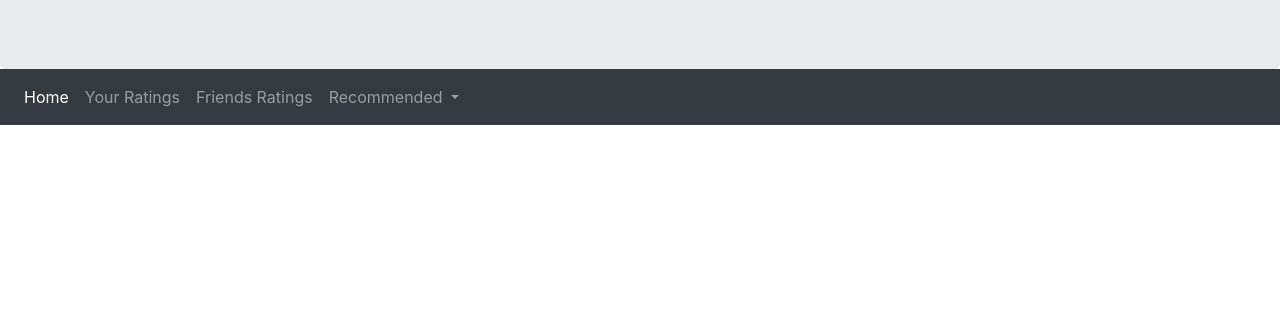
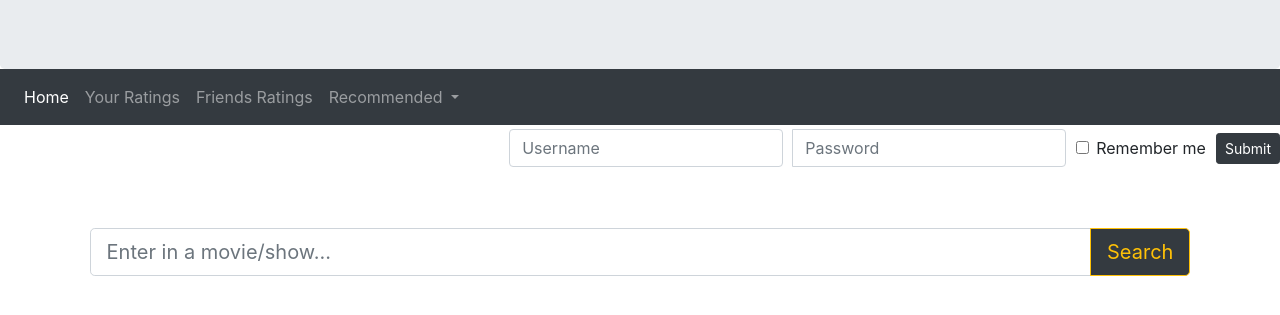
Before and after one commit to ATran11/Movie_Ratings, a plain HTML site: page Index.html in a window 1280 px wide. Shown: the part 233-548 px from the top of the page. Drawn offline with nearby package versions, Linux system fonts and the light colour scheme.

Commit message:
second update

```diff
--- a/Index.html
+++ b/Index.html
@@ -1,20 +1,23 @@
 <!doctype html>
 <html lang="en">
+
 <head>
   <meta charset="utf-8">
   <meta name="viewport" content="width=device-width, initial-scale=1, shrink-to-fit=no">
 
-    <link rel="stylesheet" href="https://cdn.jsdelivr.net/npm/bootstrap@4.5.3/dist/css/bootstrap.min.css" integrity="sha384-TX8t27EcRE3e/ihU7zmQxVncDAy5uIKz4rEkgIXeMed4M0jlfIDPvg6uqKI2xXr2" crossorigin="anonymous">
-    <link rel = "stylesheet" href = "frontpage.css">
+  <link rel="stylesheet" href="https://cdn.jsdelivr.net/npm/bootstrap@4.5.3/dist/css/bootstrap.min.css"
+    integrity="sha384-TX8t27EcRE3e/ihU7zmQxVncDAy5uIKz4rEkgIXeMed4M0jlfIDPvg6uqKI2xXr2" crossorigin="anonymous">
+  <link rel="stylesheet" href="style.css">
 
   <title>Rated</title>
 </head>
+
 <body>
   <!-- Jumbotron -->
-    <div class = "jumbotron text-center">
-      <div class = "container">
-        <div class = "J-text">
-          <h1 class = "title">Rated</h1>
+  <div class="jumbotron text-center">
+    <div class="container">
+      <div class="J-text">
+        <h1 class="title">Rated</h1>
         <h4>Be your own critic</h4>
       </div>
     </div>
@@ -22,7 +25,8 @@
 
   <!-- Navigation Bar -->
   <nav class="navbar navbar-expand-lg navbar-dark bg-dark">
-      <button class="navbar-toggler" type="button" data-toggle="collapse" data-target="#navbarSupportedContent" aria-controls="navbarSupportedContent" aria-expanded="false" aria-label="Toggle navigation">
+    <button class="navbar-toggler" type="button" data-toggle="collapse" data-target="#navbarSupportedContent"
+      aria-controls="navbarSupportedContent" aria-expanded="false" aria-label="Toggle navigation">
       <span class="navbar-toggler-icon"></span>
     </button>
 
@@ -38,7 +42,8 @@
           <a class="nav-link" href="#">Friends Ratings</a>
         </li>
         <li class="nav-item dropdown">
-            <a class="nav-link dropdown-toggle" href="#" id="navbarDropdown" role="button" data-toggle="dropdown" aria-haspopup="true" aria-expanded="false">
+          <a class="nav-link dropdown-toggle" href="#" id="navbarDropdown" role="button" data-toggle="dropdown"
+            aria-haspopup="true" aria-expanded="false">
             Recommended
           </a>
           <div class="dropdown-menu" aria-labelledby="navbarDropdown">
@@ -53,7 +58,57 @@
     </div>
   </nav>
 
-    <script src="https://code.jquery.com/jquery-3.5.1.slim.min.js" integrity="sha384-DfXdz2htPH0lsSSs5nCTpuj/zy4C+OGpamoFVy38MVBnE+IbbVYUew+OrCXaRkfj" crossorigin="anonymous"></script>
-    <script src="https://cdn.jsdelivr.net/npm/bootstrap@4.5.3/dist/js/bootstrap.bundle.min.js" integrity="sha384-ho+j7jyWK8fNQe+A12Hb8AhRq26LrZ/JpcUGGOn+Y7RsweNrtN/tE3MoK7ZeZDyx" crossorigin="anonymous"></script>
+  <!--Login-->
+  <div class="login">
+    <form>
+      <div class="form-row align-items-center">
+        <div class="col-auto">
+          <label class="sr-only" for="inlineFormInput">Username</label>
+          <input type="text" class="form-control mb-2" id="inlineFormInput" placeholder="Username">
+        </div>
+        <div class="col-auto">
+          <label class="sr-only" for="inlineFormInputGroup">Password</label>
+          <div class="input-group mb-2">
+            <div class="input-group-prepend"></div>
+            <input type="text" class="form-control" id="inlineFormInputGroup" placeholder="Password">
+          </div>
+        </div>
+        <div class="col-auto">
+          <div class="form-check mb-2">
+            <input class="form-check-input" type="checkbox" id="autoSizingCheck">
+            <label class="form-check-label" for="autoSizingCheck">
+              Remember me
+            </label>
+          </div>
+        </div>
+        <div class="col-auto">
+          <button type="submit" class="btn btn-dark btn-sm mb-2">Submit</button>
+        </div>
+      </div>
+    </form>
+  </div>
+
+  <!--Searchbar-->
+  <div class="search">
+    <div class="input-group input-group-lg mb-3">
+      <input type="text" class="form-control" placeholder="Enter in a movie/show..." aria-label="Recipient's username"
+        aria-describedby="button-addon2">
+      <div class="input-group-append">
+        <button class="btn btn-dark btn-outline-warning mb-3" type="button" id="button-addon2">Search</button>
+      </div>
+    </div>
+  </div>
+
+  <!-- Footer -->
+  <footer>
+  </footer>
+
+  <script src="https://code.jquery.com/jquery-3.5.1.slim.min.js"
+    integrity="sha384-DfXdz2htPH0lsSSs5nCTpuj/zy4C+OGpamoFVy38MVBnE+IbbVYUew+OrCXaRkfj"
+    crossorigin="anonymous"></script>
+  <script src="https://cdn.jsdelivr.net/npm/bootstrap@4.5.3/dist/js/bootstrap.bundle.min.js"
+    integrity="sha384-ho+j7jyWK8fNQe+A12Hb8AhRq26LrZ/JpcUGGOn+Y7RsweNrtN/tE3MoK7ZeZDyx"
+    crossorigin="anonymous"></script>
 </body>
+
 </html>
--- a/frontpage.css
+++ b/style.css
@@ -13,3 +13,12 @@
   font-size: 108px;
   text-shadow: 4px 4px black;
 }
+
+.login {
+  padding-top: 4px;
+  float: right;
+}
+
+.search {
+  padding: 8% 7% 0% 7%;
+}
```
Lines whose indentation alone changed are shown as unchanged.
